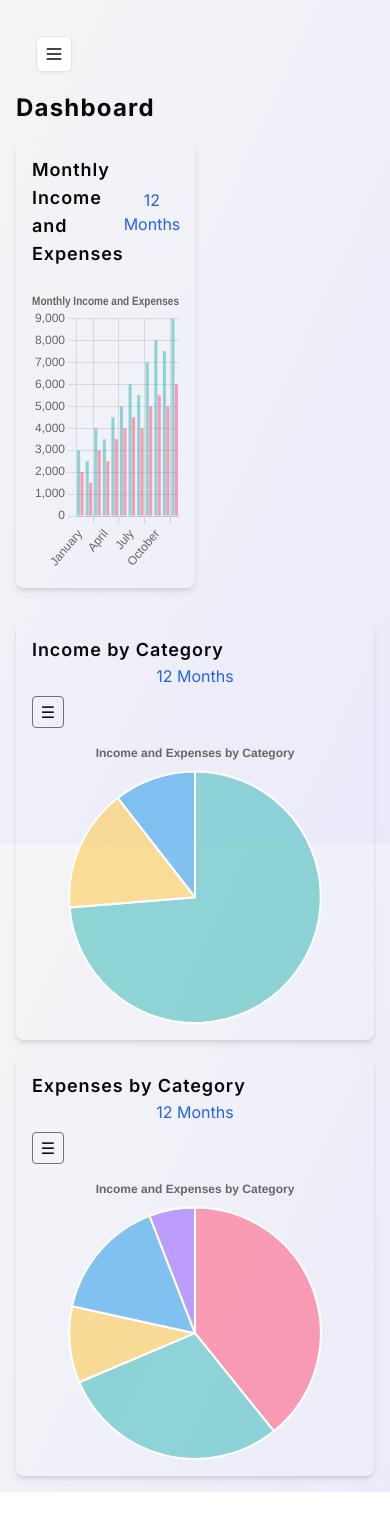
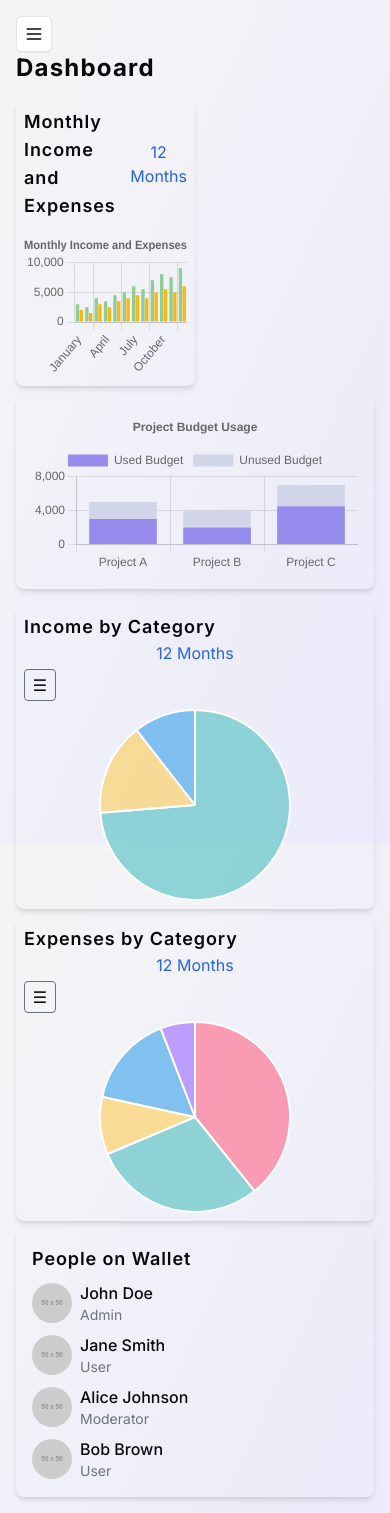
Before and after one commit to DhafinFawwaz/Pryce, a Next.js app: page /dashboard in a window 390 px wide. Before the commit the page ends 1492 px from the top, so only its background shows below. Built offline with nearby package versions, Linux system fonts and the light colour scheme.

Commit message:
feat: dashboart (not finished, not responsive)

```diff
--- /dev/null
+++ b/components/ui/Modal.tsx
@@ -0,0 +1,48 @@
+// Modal.tsx
+import React from 'react';
+
+interface Person {
+  username: string;
+  role: string;
+  profileImage: string;
+}
+
+interface ModalProps {
+  isOpen: boolean;
+  onClose: () => void;
+  people: Person[];
+}
+
+const Modal: React.FC<ModalProps> = ({ isOpen, onClose, people }) => {
+  if (!isOpen) return null;
+
+  return (
+    <div className="fixed inset-0 flex items-center justify-center bg-black bg-opacity-60 z-50">
+      <div className="bg-white rounded-lg shadow-lg w-full md:w-1/2 max-h-[80vh] overflow-y-auto transition-all transform animate-fade-in">
+        <div className="flex justify-between items-center p-4 border-b">
+          <h2 className="text-xl font-semibold">All People</h2>
+          <button onClick={onClose} className="text-gray-600 hover:text-gray-900 text-2xl">
+            &times;
+          </button>
+        </div>
+        <ul className="p-4 space-y-2">
+          {people.map((person, index) => (
+            <li key={index} className="flex items-center py-2">
+              <img
+                src={person.profileImage}
+                alt={person.username}
+                className="w-12 h-12 rounded-full mr-3"
+              />
+              <div className="flex flex-col">
+                <span className="font-medium text-lg">{person.username}</span>
+                <span className="text-sm text-gray-500">{person.role}</span>
+              </div>
+            </li>
+          ))}
+        </ul>
+      </div>
+    </div>
+  );
+};
+
+export default Modal;
--- a/components/ui/MonthlyIncomeExpensesChart.tsx
+++ b/components/ui/MonthlyIncomeExpensesChart.tsx
@@ -17,6 +17,8 @@ import {
   DropdownMenuContent,
   DropdownMenuItem,
 } from "@/components/ui/dropdown-menu";
+import PeopleCard from './PeopleCard';
+import ProjectBudgetChart from './ProjectBudgetChart';
 
 ChartJS.register(CategoryScale, LinearScale, BarElement, Title, Tooltip, Legend, ArcElement);
 
@@ -107,12 +109,12 @@ const MonthlyIncomeExpensesChart = () => {
       {
         label: 'Income',
         data: income,
-        backgroundColor: 'rgba(75, 192, 192, 0.6)',
+        backgroundColor: '#8dce97',
       },
       {
         label: 'Expenses',
         data: expenses,
-        backgroundColor: 'rgba(255, 99, 132, 0.6)',
+        backgroundColor: '#ffb50a',
       },
     ],
   };
@@ -152,6 +154,11 @@ const MonthlyIncomeExpensesChart = () => {
   const options = {
     responsive: true,
     maintainAspectRatio: false,
+    scales: {
+      y: {
+        beginAtZero: true,
+      },
+    },
     plugins: {
       legend: {
         display: false,
@@ -172,17 +179,24 @@ const MonthlyIncomeExpensesChart = () => {
         display: false,
         position: 'top' as const,
       },
-      title: {
-        display: true,
-        text: 'Income and Expenses by Category',
-      },
+      // title: {
+      //   display: true,
+      //   text: 'Income and Expenses by Category',
+      // },
     },
   };
 
+  const projects = [
+    { name: 'Project A', usedBudget: 3000, totalBudget: 5000 },
+    { name: 'Project B', usedBudget: 2000, totalBudget: 4000 },
+    { name: 'Project C', usedBudget: 4500, totalBudget: 7000 },
+  ];
+
   return (
     <div>
-      <div className="flex flex-col p-4 bg-white rounded-lg shadow-md w-1/2">
-        <div className="flex justify-between mb-4">
+      <div className="flex flex-col md:flex-row md:space-x-4 mt-2">
+        <div className="flex flex-col p-2 bg-white rounded-lg shadow-md w-1/2">
+          <div className="flex justify-between mb-2">
             <h2 className="text-lg font-semibold">Monthly Income and Expenses</h2>
             <DropdownMenu>
               <DropdownMenuTrigger className="text-blue-600">
@@ -204,16 +218,18 @@ const MonthlyIncomeExpensesChart = () => {
               </DropdownMenuContent>
             </DropdownMenu>
           </div>
-        <div className="h-72">
+          <div className="h-full">
             <Bar data={data} options={options} />
           </div>
         </div>
+        <ProjectBudgetChart projects={projects}></ProjectBudgetChart>
+      </div>
 
-      <div className="flex flex-col md:flex-row md:space-x-4 mt-4">
-        <div className="flex flex-col p-4 bg-white rounded-lg shadow-md w-full md:w-1/4 mt-4">
+      <div className="flex flex-col md:flex-row md:space-x-4 mt-2">
+        <div className="flex flex-col p-2 bg-white rounded-lg shadow-md w-full md:w-1/3 mt-2">
           <h2 className="text-lg font-semibold">Income by Category</h2>
           <DropdownMenu>
-            <DropdownMenuTrigger className="text-blue-600 mb-2">
+            <DropdownMenuTrigger className="text-blue-600 mb-1">
               {incomeCategoryPeriod} Months
             </DropdownMenuTrigger>
             <DropdownMenuContent>
@@ -232,15 +248,15 @@ const MonthlyIncomeExpensesChart = () => {
             </DropdownMenuContent>
           </DropdownMenu>
           <button onClick={() => setShowIncomeLegend(!showIncomeLegend)} className="mb-2 w-8 h-8 bg-transparent border border-gray-300 rounded shadow-none flex items-center justify-center">☰</button>
-          <div className="h-72">
+          <div className="h-48">
             <Pie data={incomePieDataConfig} options={{ ...pieOptions, plugins: { ...pieOptions.plugins, legend: { display: showIncomeLegend } } }} />
           </div>
         </div>
 
-        <div className="flex flex-col p-4 bg-white rounded-lg shadow-md w-full md:w-1/4 mt-4">
+        <div className="flex flex-col p-2 bg-white rounded-lg shadow-md w-full md:w-1/3 mt-2">
           <h2 className="text-lg font-semibold">Expenses by Category</h2>
           <DropdownMenu>
-            <DropdownMenuTrigger className="text-blue-600 mb-2">
+            <DropdownMenuTrigger className="text-blue-600 mb-1">
               {expensesCategoryPeriod} Months
             </DropdownMenuTrigger>
             <DropdownMenuContent>
@@ -259,11 +275,13 @@ const MonthlyIncomeExpensesChart = () => {
             </DropdownMenuContent>
           </DropdownMenu>
           <button onClick={() => setShowExpensesLegend(!showExpensesLegend)} className="mb-2 w-8 h-8 bg-transparent border border-gray-300 rounded shadow-none flex items-center justify-center">☰</button>
-          <div className="h-72">
+          <div className="h-48">
             <Pie data={expensesPieDataConfig} options={{ ...pieOptions, plugins: { ...pieOptions.plugins, legend: { display: showExpensesLegend } } }} />
           </div>
         </div>
+        <PeopleCard></PeopleCard>
       </div>
+
     </div>
   );
 };
--- /dev/null
+++ b/components/ui/PeopleCard.tsx
@@ -0,0 +1,55 @@
+import React from 'react';
+
+interface Person {
+  username: string;
+  role: string;
+  profileImage: string; // utk skrg url
+}
+
+const people: Person[] = [
+  {
+    username: 'John Doe',
+    role: 'Admin',
+    profileImage: 'https://via.placeholder.com/50',
+  },
+  {
+    username: 'Jane Smith',
+    role: 'User',
+    profileImage: 'https://via.placeholder.com/50',
+  },
+  {
+    username: 'Alice Johnson',
+    role: 'Moderator',
+    profileImage: 'https://via.placeholder.com/50',
+  },
+  {
+    username: 'Bob Brown',
+    role: 'User',
+    profileImage: 'https://via.placeholder.com/50',
+  },
+];
+
+const PeopleCard = () => {
+  return (
+    <div className="flex flex-col p-4 bg-white rounded-lg shadow-md w-full md:w-1/3 mt-2">
+      <h2 className="text-lg font-semibold mb-2">People on Wallet</h2>
+      <ul className="space-y-2">
+        {people.map((person, index) => (
+          <li key={index} className="flex items-center">
+            <img
+              src={person.profileImage}
+              alt={person.username}
+              className="w-10 h-10 rounded-full mr-2"
+            />
+            <div className="flex flex-col">
+              <span className="font-medium">{person.username}</span>
+              <span className="text-sm text-gray-500">{person.role}</span>
+            </div>
+          </li>
+        ))}
+      </ul>
+    </div>
+  );
+};
+
+export default PeopleCard;
--- /dev/null
+++ b/components/ui/ProjectBudgetChart.tsx
@@ -0,0 +1,72 @@
+"use client";
+import { Bar } from 'react-chartjs-2';
+import {
+  Chart as ChartJS,
+  CategoryScale,
+  LinearScale,
+  BarElement,
+  Title,
+  Tooltip,
+  Legend,
+} from 'chart.js';
+
+ChartJS.register(CategoryScale, LinearScale, BarElement, Title, Tooltip, Legend);
+
+interface Project {
+  name: string;
+  usedBudget: number;
+  totalBudget: number;
+}
+
+interface ProjectBudgetChartProps {
+  projects: Project[];
+}
+
+const ProjectBudgetChart: React.FC<ProjectBudgetChartProps> = ({ projects }) => {
+  const data = {
+    labels: projects.map(project => project.name),
+    datasets: [
+      {
+        label: 'Used Budget',
+        data: projects.map(project => project.usedBudget),
+        backgroundColor: '#988bee',
+      },
+      {
+        label: 'Unused Budget',
+        data: projects.map(project => project.totalBudget - project.usedBudget),
+        backgroundColor: '#d0d5e8',
+      },
+    ],
+  };
+
+  const options = {
+    responsive: true,
+    maintainAspectRatio: false,
+    scales: {
+      y: {
+        beginAtZero: true,
+        stacked: true,
+      },
+      x: {
+        stacked: true,
+      },
+    },
+    plugins: {
+      legend: {
+        position: 'top' as const,
+      },
+      title: {
+        display: true,
+        text: 'Project Budget Usage',
+      },
+    },
+  };
+
+  return (
+    <div className="flex flex-col p-4 bg-white rounded-lg shadow-md w-full md:w-1/2 mt-2">
+      <Bar data={data} options={options} />
+    </div>
+  );
+};
+
+export default ProjectBudgetChart;
--- a/components/ui/mobile-nav.tsx
+++ b/components/ui/mobile-nav.tsx
@@ -11,7 +11,7 @@ import SidebarLink from "../sidebarLink";
 export default function MobileNav() {
   return (
     <Sheet>
-      <div className="p-5">
+      <div>
 
       <SheetTrigger asChild className="">
         <Button variant="outline" size="icon" className="shrink-0 md:hidden">
--- /dev/null
+++ b/components/ui/resizable.tsx
@@ -0,0 +1,45 @@
+"use client"
+
+import { DragHandleDots2Icon } from "@radix-ui/react-icons"
+import * as ResizablePrimitive from "react-resizable-panels"
+
+import { cn } from "@/lib/utils"
+
+const ResizablePanelGroup = ({
+  className,
+  ...props
+}: React.ComponentProps<typeof ResizablePrimitive.PanelGroup>) => (
+  <ResizablePrimitive.PanelGroup
+    className={cn(
+      "flex h-full w-full data-[panel-group-direction=vertical]:flex-col",
+      className
+    )}
+    {...props}
+  />
+)
+
+const ResizablePanel = ResizablePrimitive.Panel
+
+const ResizableHandle = ({
+  withHandle,
+  className,
+  ...props
+}: React.ComponentProps<typeof ResizablePrimitive.PanelResizeHandle> & {
+  withHandle?: boolean
+}) => (
+  <ResizablePrimitive.PanelResizeHandle
+    className={cn(
+      "relative flex w-px items-center justify-center bg-border after:absolute after:inset-y-0 after:left-1/2 after:w-1 after:-translate-x-1/2 focus-visible:outline-none focus-visible:ring-1 focus-visible:ring-ring focus-visible:ring-offset-1 data-[panel-group-direction=vertical]:h-px data-[panel-group-direction=vertical]:w-full data-[panel-group-direction=vertical]:after:left-0 data-[panel-group-direction=vertical]:after:h-1 data-[panel-group-direction=vertical]:after:w-full data-[panel-group-direction=vertical]:after:-translate-y-1/2 data-[panel-group-direction=vertical]:after:translate-x-0 [&[data-panel-group-direction=vertical]>div]:rotate-90",
+      className
+    )}
+    {...props}
+  >
+    {withHandle && (
+      <div className="z-10 flex h-4 w-3 items-center justify-center rounded-sm border bg-border">
+        <DragHandleDots2Icon className="h-2.5 w-2.5" />
+      </div>
+    )}
+  </ResizablePrimitive.PanelResizeHandle>
+)
+
+export { ResizablePanelGroup, ResizablePanel, ResizableHandle }
--- a/package.json
+++ b/package.json
@@ -16,12 +16,14 @@
     "chart.js": "^4.4.4",
     "class-variance-authority": "^0.7.0",
     "clsx": "^2.1.1",
+    "framer-motion": "^11.9.0",
     "lucide-react": "^0.446.0",
     "next": "14.2.13",
     "next-auth": "^4.24.8",
     "react": "^18",
     "react-chartjs-2": "^5.2.0",
     "react-dom": "^18",
+    "react-resizable-panels": "^2.1.4",
     "tailwind-merge": "^2.5.2",
     "tailwindcss-animate": "^1.0.7"
   },
```
Also changed, not shown: 1 other file (tests, documents, lock files or other folders). Lines whose indentation alone changed are shown as unchanged.
